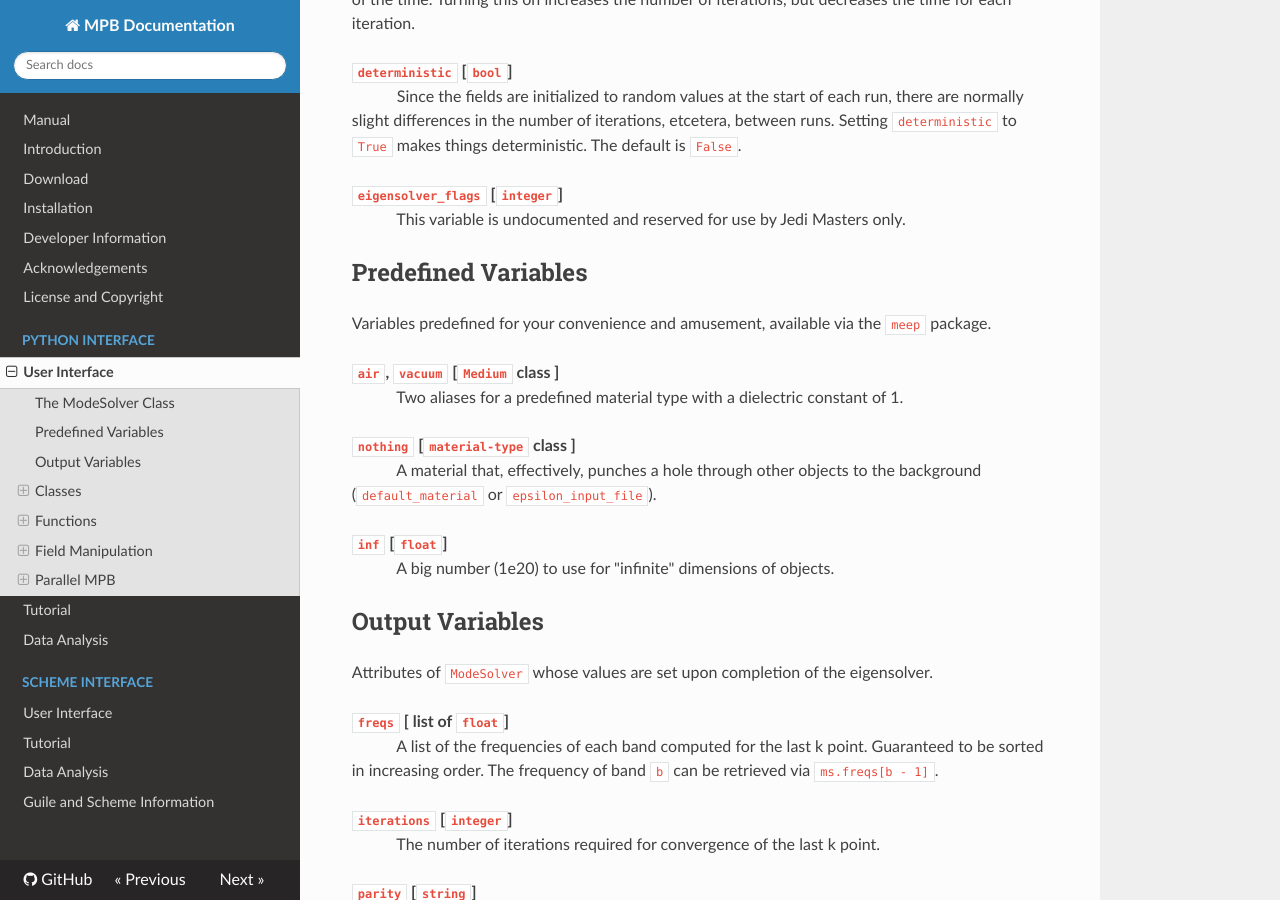
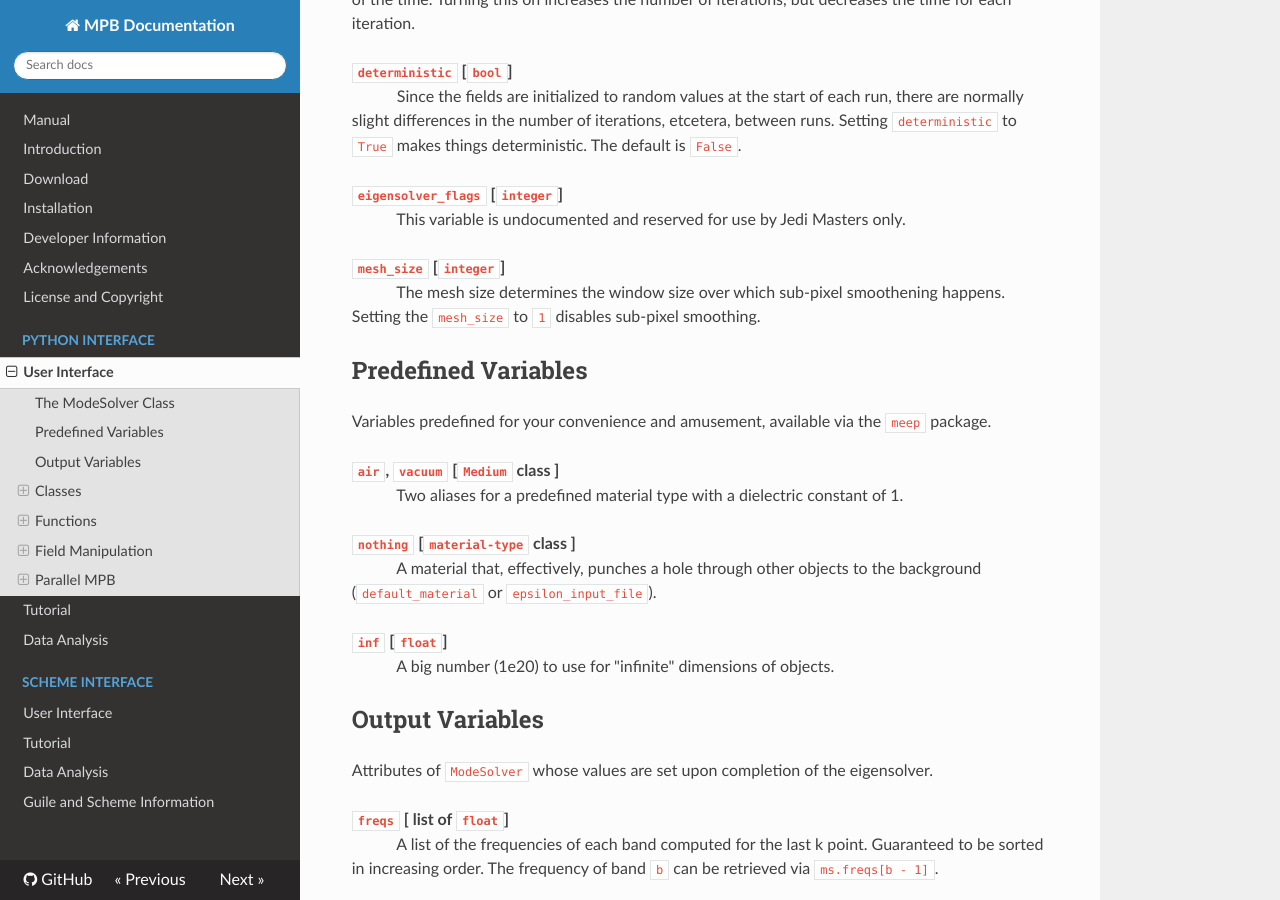
Before and after one commit to NanoComp/mpb, an MkDocs documentation site: the page built from doc/docs/Python_User_Interface.md, in a window 1280 px wide and 900 px high, scrolled down 4037 px. Built offline with MkDocs 1.6.1, drawn with Linux system fonts in a browser that asks for light colours; nearby versions of some CDN libraries; formulas are drawn with MathJax 3; old or Windows-style settings are respelled for this version of MkDocs.

Commit message:
disable subpixel smoothing for mesh_size=1 (#150)
* disable subpixel smoothing for mesh_size=1

* update docs to include mesh_size

* Update doc/docs/Python_User_Interface.md

Co-authored-by: Steven G. Johnson <stevenj@mit.edu>

```diff
--- a/doc/docs/Python_User_Interface.md
+++ b/doc/docs/Python_User_Interface.md
@@ -115,6 +115,10 @@
 **`eigensolver_flags` [`integer`]**
 &nbsp;&nbsp;&nbsp;&nbsp;&nbsp;&nbsp;&nbsp;&nbsp;&nbsp;&nbsp;
 This variable is undocumented and reserved for use by Jedi Masters only.
+
+**`mesh_size` [`integer`]**
+&nbsp;&nbsp;&nbsp;&nbsp;&nbsp;&nbsp;&nbsp;&nbsp;&nbsp;&nbsp;
+The mesh size determines the window size over which sub-pixel smoothening happens. Setting the `mesh_size` to `1` disables sub-pixel smoothing.
 
 Predefined Variables
 --------------------
```
Also changed, not shown: 1 other file.
